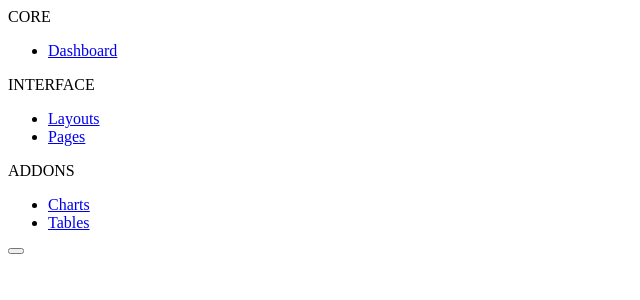
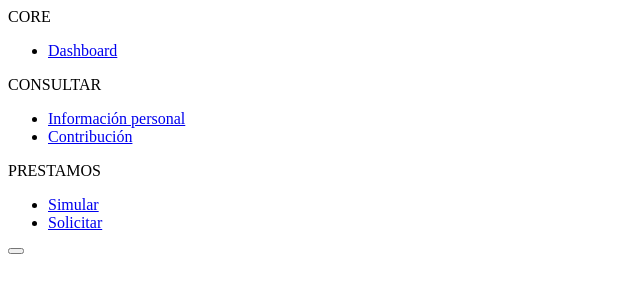
Before and after one commit to DvJeremy/WEB_ASOCIACION_PPP, a PHP site: page /sidebar_usuario.php in a window 1280 px wide. Shown: the top 300 px of the page, without its empty margins (0-640 px from the left). Run offline with PHP 8.4, Linux system fonts and the light colour scheme.

Commit message:
cambios vagos

```diff
--- a/COMPONENTES_VISTA/sidebar_usuario.php
+++ b/COMPONENTES_VISTA/sidebar_usuario.php
@@ -15,18 +15,18 @@
 
     <!-- INTERFACE -->
     <div class="sidebar-section">
-        <div class="sidebar-heading">INTERFACE</div>
+        <div class="sidebar-heading">CONSULTAR</div>
         <ul class="nav flex-column">
             <li class="nav-item">
-                <a class="nav-link" href="#" data-bs-toggle="tooltip" data-bs-placement="right" title="Layouts">
+                <a class="nav-link" href="#" data-bs-toggle="tooltip" data-bs-placement="right" title="Información personal">
                     <i class="bi bi-grid me-2"></i>
-                    <span>Layouts</span>
+                    <span>Información personal</span>
                 </a>
             </li>
             <li class="nav-item">
-                <a class="nav-link" href="#" data-bs-toggle="tooltip" data-bs-placement="right" title="Pages">
-                    <i class="bi bi-file-text me-2"></i>
-                    <span>Pages</span>
+                <a class="nav-link" href="#" data-bs-toggle="tooltip" data-bs-placement="right" title="Contribución">
+                    <i class="bi bi-table me-2"></i>
+                    <span>Contribución</span>
                 </a>
             </li>
         </ul>
@@ -34,18 +34,18 @@
 
     <!-- ADDONS -->
     <div class="sidebar-section">
-        <div class="sidebar-heading">ADDONS</div>
+        <div class="sidebar-heading">PRESTAMOS</div>
         <ul class="nav flex-column">
             <li class="nav-item">
-                <a class="nav-link" href="#" data-bs-toggle="tooltip" data-bs-placement="right" title="Charts">
+                <a class="nav-link" href="#" data-bs-toggle="tooltip" data-bs-placement="right" title="Simular">
                     <i class="bi bi-graph-up me-2"></i>
-                    <span>Charts</span>
+                    <span>Simular</span>
                 </a>
             </li>
             <li class="nav-item">
-                <a class="nav-link" href="#" data-bs-toggle="tooltip" data-bs-placement="right" title="Tables">
-                    <i class="bi bi-table me-2"></i>
-                    <span>Tables</span>
+                <a class="nav-link" href="#" data-bs-toggle="tooltip" data-bs-placement="right" title="Solicitar">
+                    <i class="bi bi-file-text me-2"></i>
+                    <span>Solicitar</span>
                 </a>
             </li>
         </ul>
```
